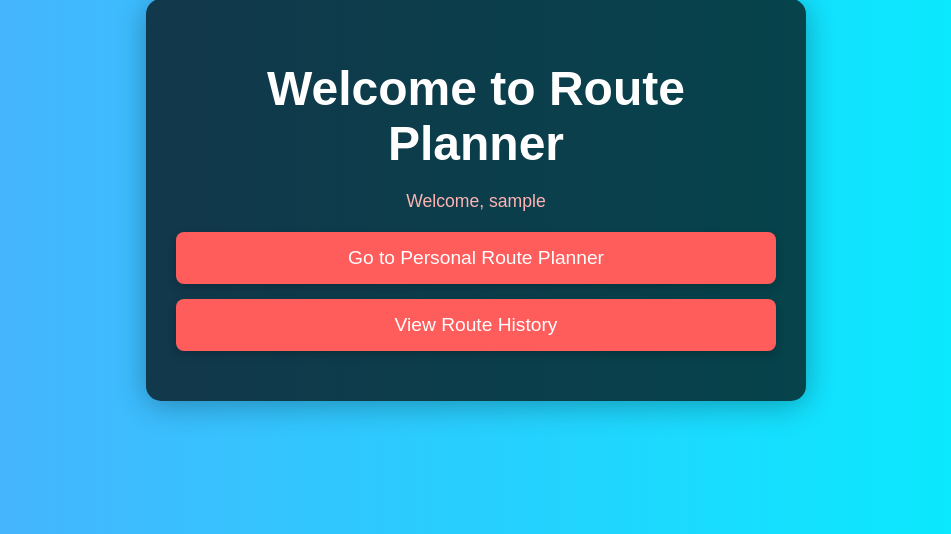
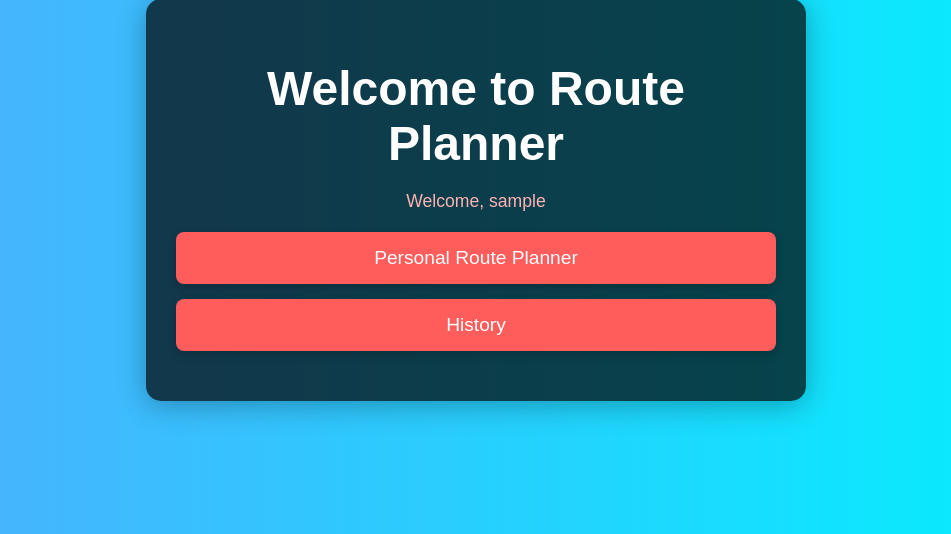
Before and after one commit to tstoof/website, a Django app: page / in a window 1280 px wide. Shown: the part 200-734 px from the top of the page, without its empty margins (164-1115 px from the left). Run offline with Django 3.2, Linux system fonts and the light colour scheme; the visitor is signed in with stand-in values (Sample User, id 1).

Commit message:
Update index.html

```diff
--- a/routeplanner/frontend/templates/frontend/index.html
+++ b/routeplanner/frontend/templates/frontend/index.html
@@ -14,14 +14,13 @@
         <div class="button-group">
             <!-- Logged-in users will see the 'Personal Route Planner' option -->
             {% if user.is_authenticated %}
-                <a href="{% url 'personal_home' %}" class="link-button">Go to Personal Route Planner</a>
-                <a href="{% url 'history' %}" class="link-button">View Route History</a>
+                <a href="{% url 'personal_home' %}" class="link-button">Personal Route Planner</a>
+                <a href="{% url 'history' %}" class="link-button">History</a>
             {% else %}
                 <!-- Non-logged-in users will have options to log in, sign up, or visit the open version -->
                 <a href="{% url 'login' %}" class="link-button">Login</a>
                 <a href="{% url 'signup' %}" class="link-button">Sign Up</a>
-                <a href="{% url 'open_routeplanner' %}" class="link-button">Go to Open Route Planner</a>
-                <!-- <a href="{% url 'reset_password' %}" class="link-button">Forgot your password?</a> -->
+                <a href="{% url 'open_routeplanner' %}" class="link-button">Open Route Planner</a>
             {% endif %}
         </div>
 
```
